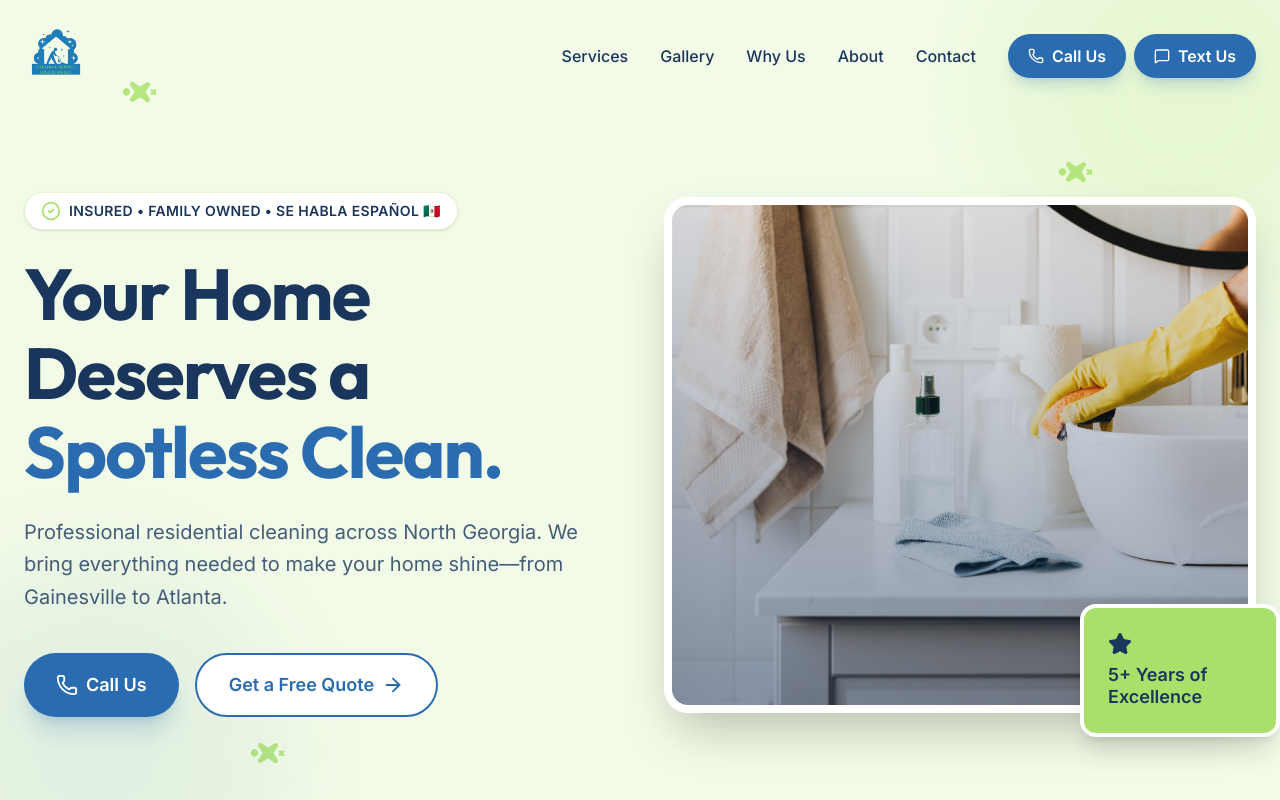
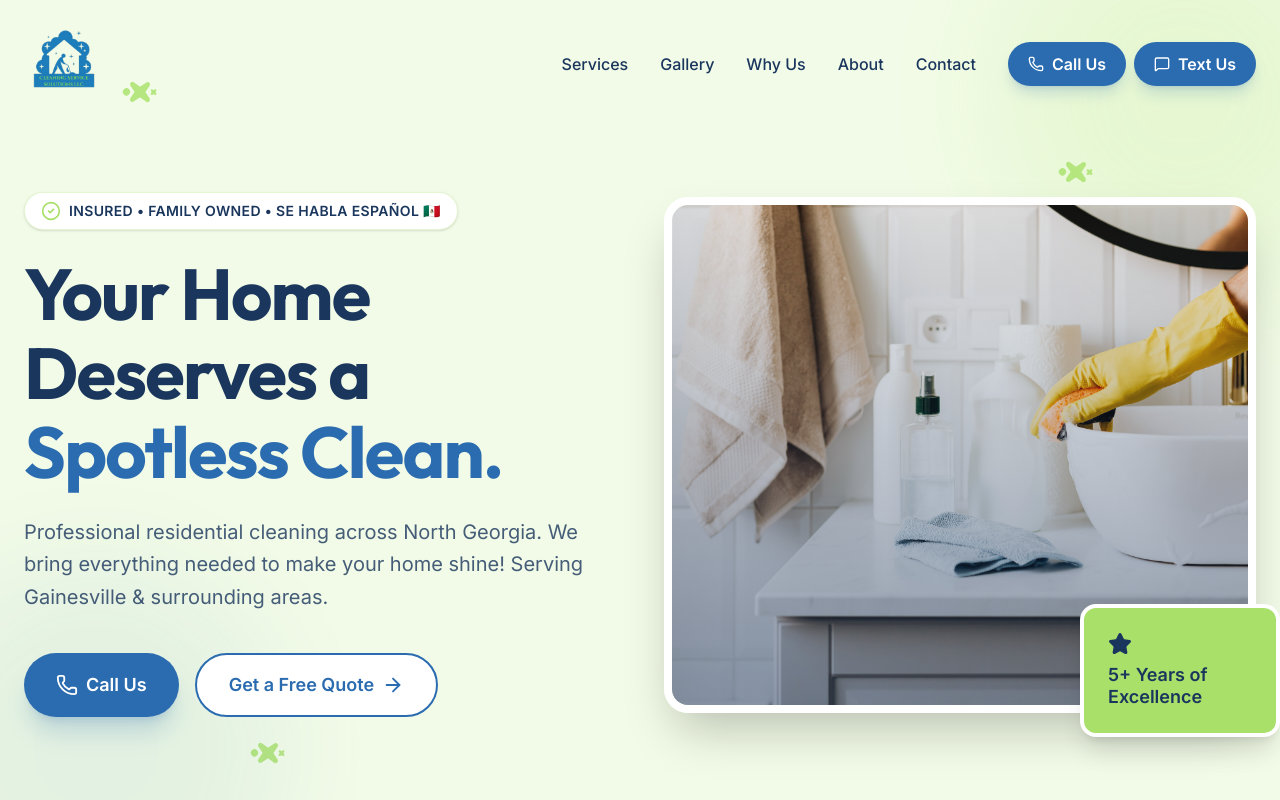
Before and after one commit to bryanaramburo/Cleaning-services-Solutions-LLC, a React (Vite) app: page / in a window 1280 px wide. Shown: the top 800 px of the page. Built offline with nearby package versions, Linux system fonts and the light colour scheme.

Commit message:
Update App.tsx

```diff
--- a/src/App.tsx
+++ b/src/App.tsx
@@ -107,7 +107,7 @@ const SiteImage = ({ src, alt, className = "" }: { src: string; alt: string; cla
 // Logo component — shows icon fallback until logo.png is uploaded
 const Logo = ({ size = "md", dark = false }: { size?: "sm" | "md" | "lg"; dark?: boolean }) => {
   const [errored, setErrored] = React.useState(false);
-  const heights: Record<string, string> = { sm: "h-12", md: "h-16", lg: "h-20" };
+  const heights: Record<string, string> = { sm: "h-14", md: "h-20", lg: "h-24" };
 
   if (errored) {
     return (
@@ -301,7 +301,7 @@ export default function App() {
               Your Home Deserves a <span className="text-brand-blue">Spotless Clean.</span>
             </h1>
             <p className="text-lg md:text-xl text-brand-navy/80 mb-10 leading-relaxed max-w-xl">
-              Professional residential cleaning across North Georgia. We bring everything needed to make your home shine—from Gainesville to Atlanta.
+              Professional residential cleaning across North Georgia. We bring everything needed to make your home shine! Serving Gainesville & surrounding areas.
             </p>
             <div className="flex flex-col sm:flex-row gap-4">
               <a href="tel:7703770635" className="bg-brand-blue text-white px-8 py-4 rounded-full font-bold text-lg flex items-center justify-center gap-2 hover:bg-brand-green hover:text-brand-navy transition-all shadow-xl shadow-brand-blue/20">
```
